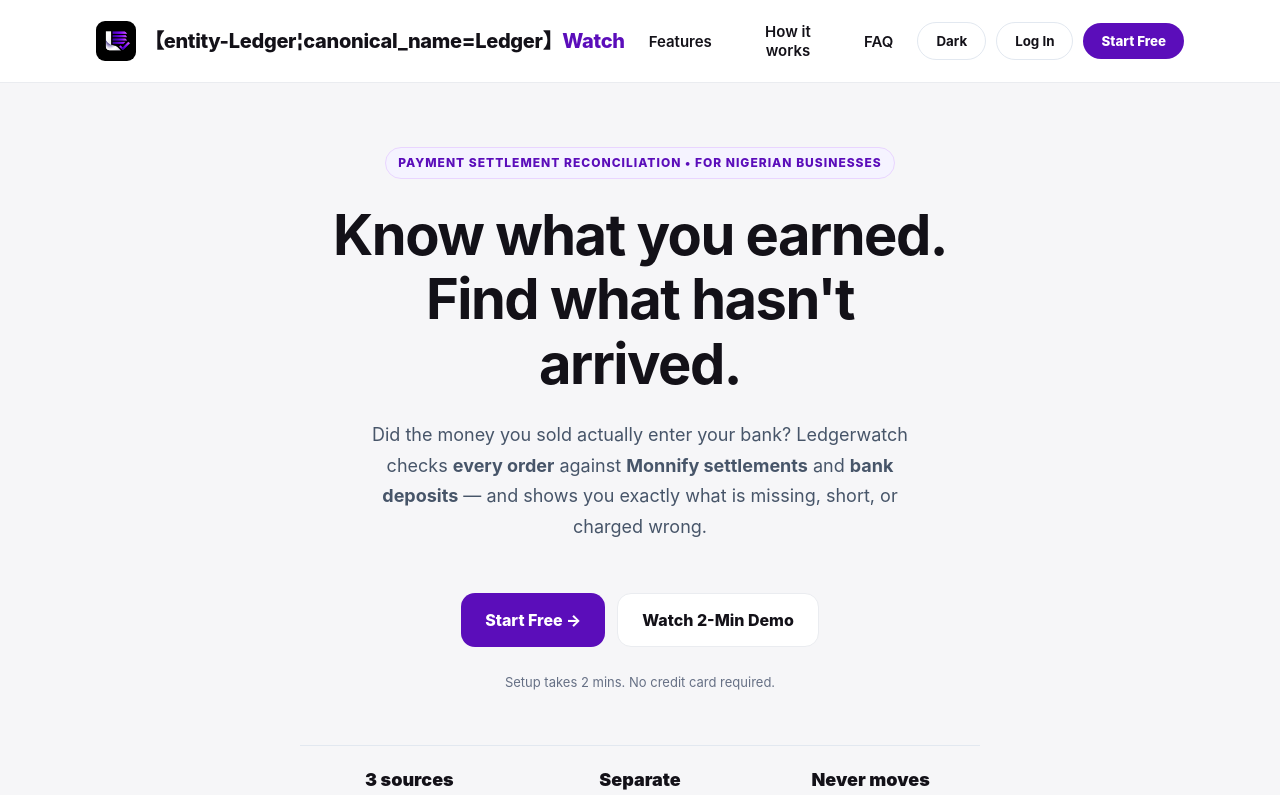
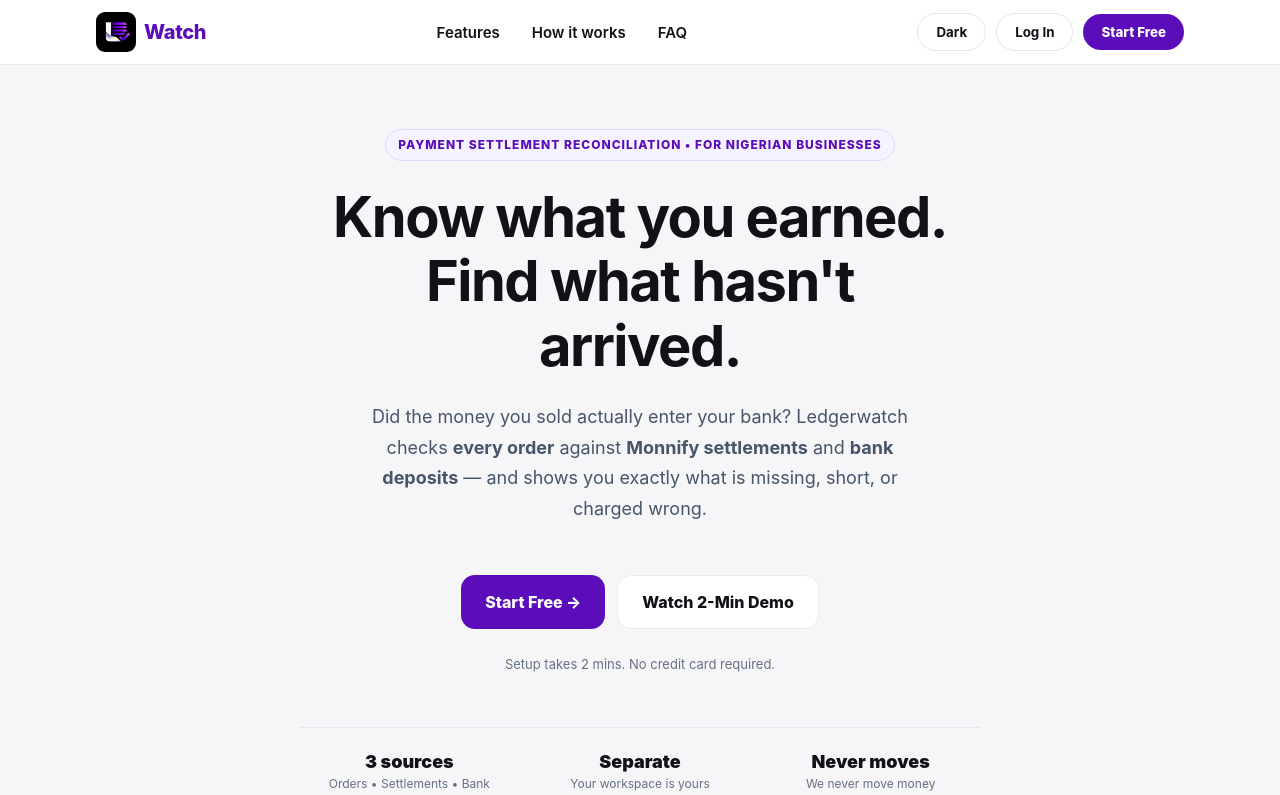
Before and after one commit to ahmaddsmagaji/ledgerwatch, a React (Vite) app in the folder frontend/: page / in a window 1280 px wide. Shown: the top 795 px of the page. Built offline with nearby package versions, Linux system fonts and the light colour scheme.

Commit message:
Remove bad tag from logo

```diff
--- a/frontend/src/App.tsx
+++ b/frontend/src/App.tsx
@@ -63,7 +63,7 @@ function LogoImg({ size = 40 }: { size?: number }) {
   return (
     <span className="lw-logo" onClick={() => window.scrollTo({ top: 0, behavior: "smooth" })}>
       <img src={LOGO} alt="LedgerWatch" style={{ height: size, width: size }} />
-      <span className="lw-wordmark">【entity-Ledger¦canonical_name=Ledger】<span>Watch</span></span>
+      <span className="lw-wordmark"><span>Watch</span></span>
     </span>
   );
 }
```
